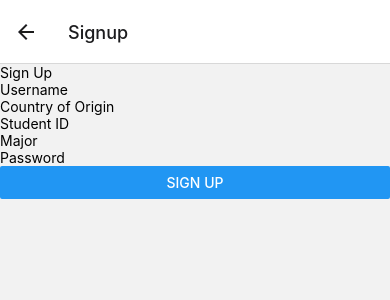
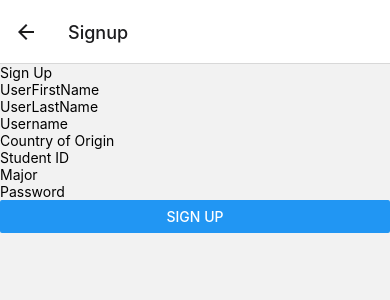
Before and after one commit to mas324/FirstFriend, a React Native app: screen /Signup in a window 390 px wide. Shown: the top 300 px of the page. Built offline with nearby package versions, Linux system fonts and the light colour scheme.

Commit message:
-3rd commit of touched up basic SignUp Page

```diff
--- a/Signup.js
+++ b/Signup.js
@@ -2,8 +2,8 @@ import React, { useState } from 'react';
 import { View, Text, TextInput, Button } from 'react-native';
 
 export function SignUpPage({navigation}) {
-    // const [firstName, setUserFirstName] = useState('');
-    // const [lastName, setUserLastName] = useState('');
+    const [firstname, setUserFirstName] = useState('');
+    const [lastname, setUserLastName] = useState('');
     const [username, setUsername] = useState('');
     const [Country_of_Origin, setUserCoO] = useState('');
     const [SID, setSID] = useState('');
@@ -16,7 +16,8 @@ export function SignUpPage({navigation}) {
         // isEmpty(), comparator, if-else, etc... maybe
 
         // Display the entered data (can modify this part based on requirements)
-        // console.log('UserFirstName: ' + 'UserLastName: ', firstName, lastName);
+        console.log('UserFirstName: ' , firstname);
+        console.log('UserLastName: ' , lastname);
         console.log('Username: ', username);
         console.log('Country of Origin: ', Country_of_Origin);
         console.log('Student ID: ' + SID);
@@ -28,6 +29,16 @@ export function SignUpPage({navigation}) {
     return (
         <View>
             <Text>Sign Up</Text>
+            <TextInput
+                placeholder="UserFirstName"
+                value={firstname}
+                onChangeText={text => setUserFirstName(text)}
+            />
+             <TextInput
+                placeholder="UserLastName"
+                value={lastname}
+                onChangeText={text => setUserLastName(text)}
+            />
             <TextInput
                 placeholder="Username"
                 value={username}
```
